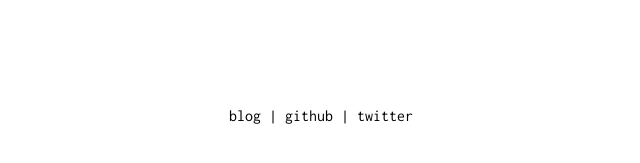
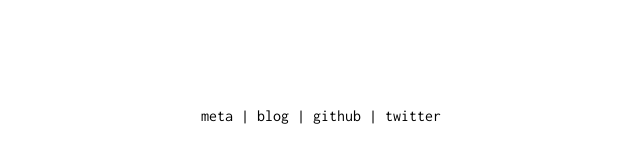
Before and after one commit to wemake-services/wemake-services.github.io, a Jekyll site: the page built from index.html, in a window 1280 px wide. Shown: the part 726-889 px from the top of the page, without its empty margins (319-959 px from the left). Built offline with Jekyll 4.4.1, drawn with Linux system fonts in a browser that asks for light colours.

Commit message:
Update index.html

```diff
--- a/index.html
+++ b/index.html
@@ -31,7 +31,7 @@ layout: default
     <!-- <a href="">fb</a> | -->
     <div class="wemakeservices-navigation">
       <nav class="wemakeservices-navigation-bar">
-        <a href="https://medium.com/wemake-services">blog</a> | <a href="https://github.com/wemake-services">github</a> | <a href="https://twitter.com/wemake_services">twitter</a>
+        <a href="https://wemake.services/meta">meta</a> | <a href="https://medium.com/wemake-services">blog</a> | <a href="https://github.com/wemake-services">github</a> | <a href="https://twitter.com/wemake_services">twitter</a>
       </nav>
     </div>
 
```
